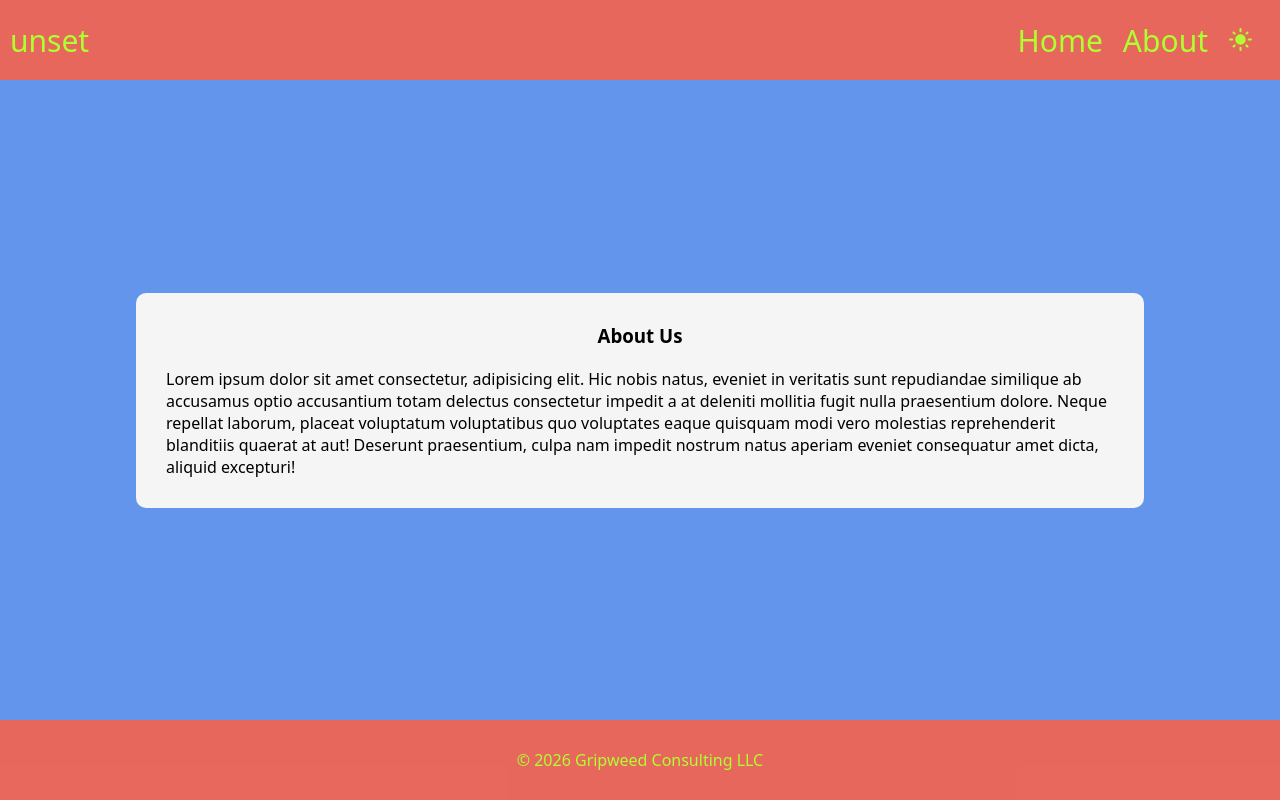
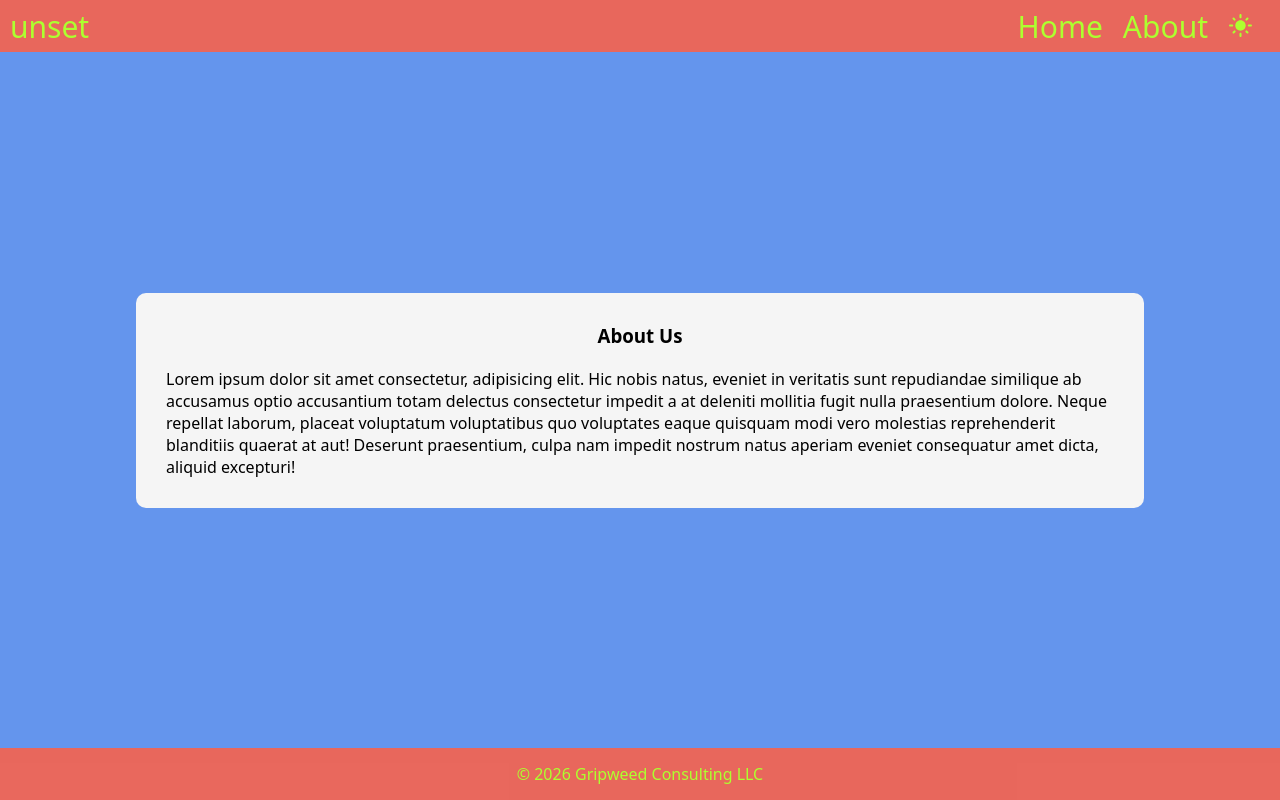
Before and after one commit to leighmforrest/seed, a React (Vite) app: page /about in a window 1280 px wide. Built offline with nearby package versions, Linux system fonts and the light colour scheme; no server answers.

Commit message:
dark mode toggle now closes menu

```diff
--- a/src/components/Navbar/DarkModeToggle.tsx
+++ b/src/components/Navbar/DarkModeToggle.tsx
@@ -1,6 +1,8 @@
 import { useState } from "react";
 import { type Theme } from "@/types/theme";
 import { MdDarkMode, MdLightMode } from "react-icons/md";
+
+import type { DarkModeToggleProps } from "@/types";
 
 import styles from "./styles.module.css";
 
@@ -9,7 +11,7 @@ const getInitialTheme = (): Theme => {
   return saved === "dark" ? "dark" : "light";
 };
 
-const DarkModeToggle = () => {
+const DarkModeToggle = ({ onToggleTheme }: DarkModeToggleProps) => {
   const initialTheme = getInitialTheme();
   document.documentElement.setAttribute("data-theme", initialTheme);
 
@@ -21,6 +23,7 @@ const DarkModeToggle = () => {
 
     document.documentElement.setAttribute("data-theme", next);
     localStorage.setItem("theme", next);
+    onToggleTheme()
   };
 
   return (
--- a/src/components/Navbar/NavMenu.tsx
+++ b/src/components/Navbar/NavMenu.tsx
@@ -25,7 +25,7 @@ const NavMenu = ({ onLinkClick, open }: NavMenuProps) => {
           </NavLink>
         </li>
         <li>
-          <DarkModeToggle />
+          <DarkModeToggle onToggleTheme={onLinkClick}/>
         </li>
       </ul>
     </div>
--- a/src/components/Navbar/styles.module.css
+++ b/src/components/Navbar/styles.module.css
@@ -39,7 +39,7 @@ nav {
   transform: translateY(-10px);
   pointer-events: none;
 
-  transition: transform 0.25s ease, opacity 0.25s ease;
+  transition: transform 0.5s ease-in-out, opacity 0.5s ease-in-out;
 
   z-index: 1000; /* 🔥 ensures it overlays properly */
 }
@@ -78,9 +78,7 @@ nav {
 .hamburger {
   display: flex;
   flex-direction: column;
-  justify-content: space-between;
-  width: 4rem;
-  height: 2.5rem;
+  gap: .6rem;
   background: none;
   border: none;
   cursor: pointer;
@@ -89,15 +87,16 @@ nav {
 
 .bar {
   height: 0.4rem;
+  width: 3rem;
   background-color: var(--navbar-text);
   border-radius: 0.2rem;
-  transition: all 0.5s ease;
+  transition: all 0.5s ease-in;
 }
 
 /* animated X */
 
 .openHamburger .bar:nth-child(1) {
-  transform: rotate(45deg) translate(6px, 6px);
+      transform: translateY(.8rem) rotate(45deg);
 }
 
 .openHamburger .bar:nth-child(2) {
@@ -105,7 +104,7 @@ nav {
 }
 
 .openHamburger .bar:nth-child(3) {
-  transform: rotate(-45deg) translate(0.8rem, -0.8rem);
+  transform: translateY(-1.2rem) rotate(-45deg);
 }
 
 /* ---------- DARK MODE BUTTON ---------- */
--- a/src/index.css
+++ b/src/index.css
@@ -1,6 +1,6 @@
 :root {
-    --height-header: 8rem;
-    --height-footer: 8rem;
+    --height-header: 5.2rem;
+    --height-footer: 5.2rem;
     --color-text: black;
     --link-hover-color: gray;
     --color-background: white;
--- a/src/types/index.ts
+++ b/src/types/index.ts
@@ -1,5 +1,9 @@
 import type { Todo } from "@/types/tanstack";
 import type { ReactNode } from "react";
+
+export interface DarkModeToggleProps {
+  onToggleTheme: ()=> void;
+}
 
 export interface NavMenuProps {
   onLinkClick: () => void;
```
Also changed, not shown: 1 other file (tests, documents, lock files or other folders).
